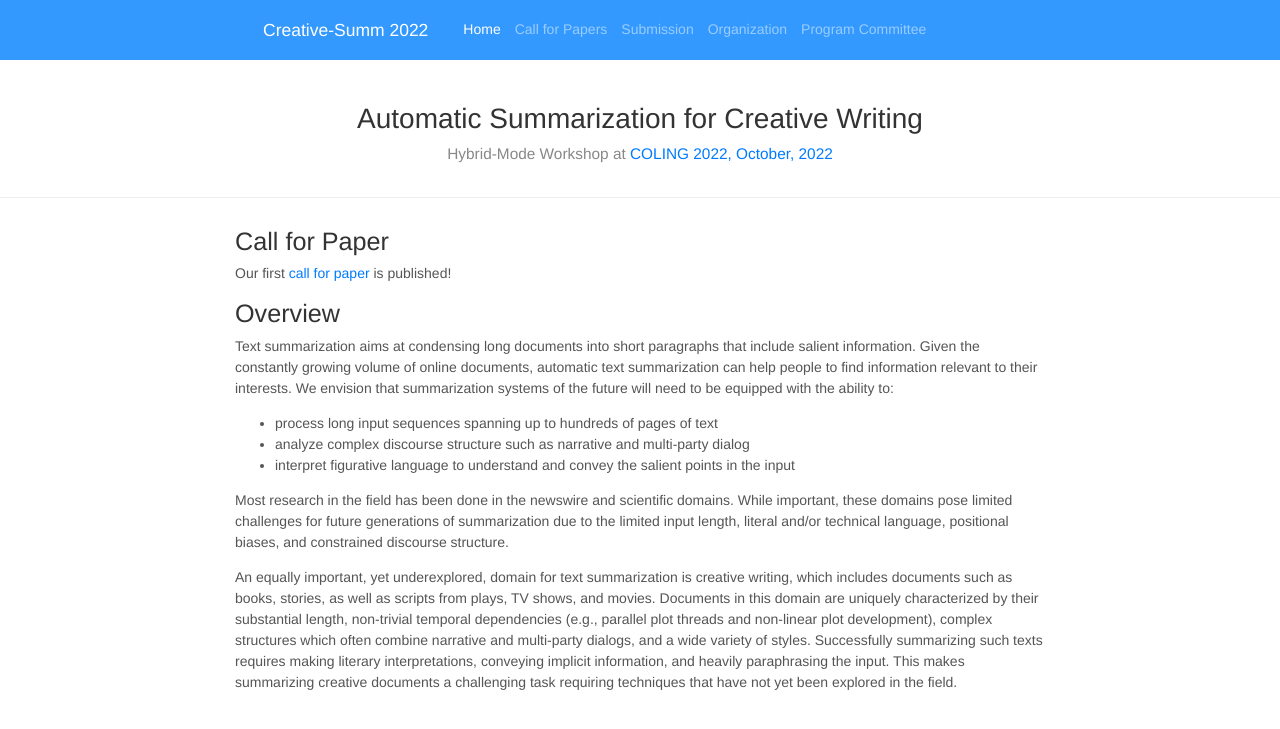
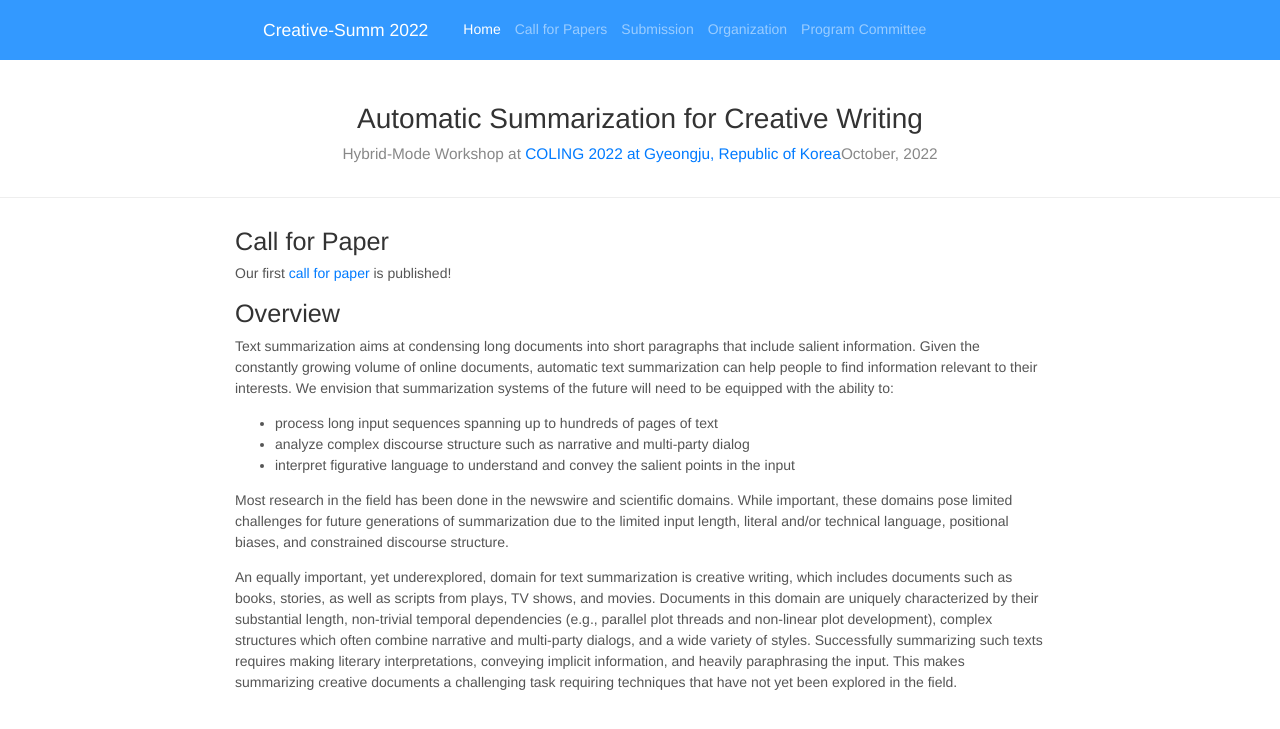
Before and after one commit to CreativeSumm/creativesumm.github.io, a Jekyll site: the page built from index.md, in a window 1280 px wide. Shown: the top 729 px of the page. Built offline with Jekyll 4.4.1, drawn with Linux system fonts in a browser that asks for light colours; nearby versions of some CDN libraries.

Commit message:
update COLING link

```diff
--- a/_layouts/main.html
+++ b/_layouts/main.html
@@ -53,7 +53,7 @@
     <div class="container text-center">
         <h1 class="blog-title">Automatic Summarization for Creative Writing </h1>
         <p class="lead blog-description">
-            Hybrid-Mode Workshop at <a href="https://coling2022.org/">COLING 2022, October, 2022</a><br/>
+            Hybrid-Mode Workshop at <a href="https://coling2022.org/">COLING 2022 at Gyeongju, Republic of Korea</a>October, 2022<br/>
             <!-- Contact: <a href="mailto:intex-sempar@@googlegroups.com">intex-sempar@googlegroups.com</a><br/> -->
             <!-- Submit your paper <a href="https://www.softconf.com/emnlp2020/intex-sempar2020/">here</a> by August 21! -->
         </p>
```
